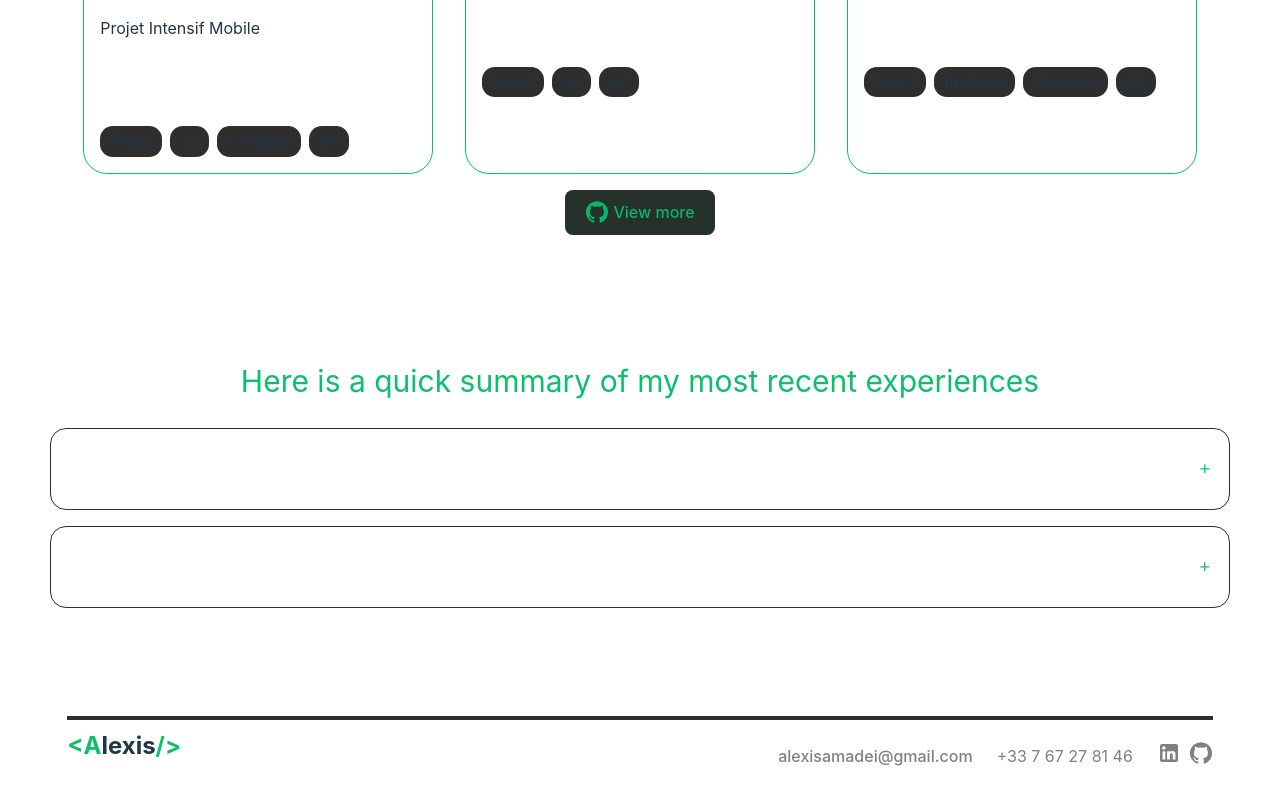
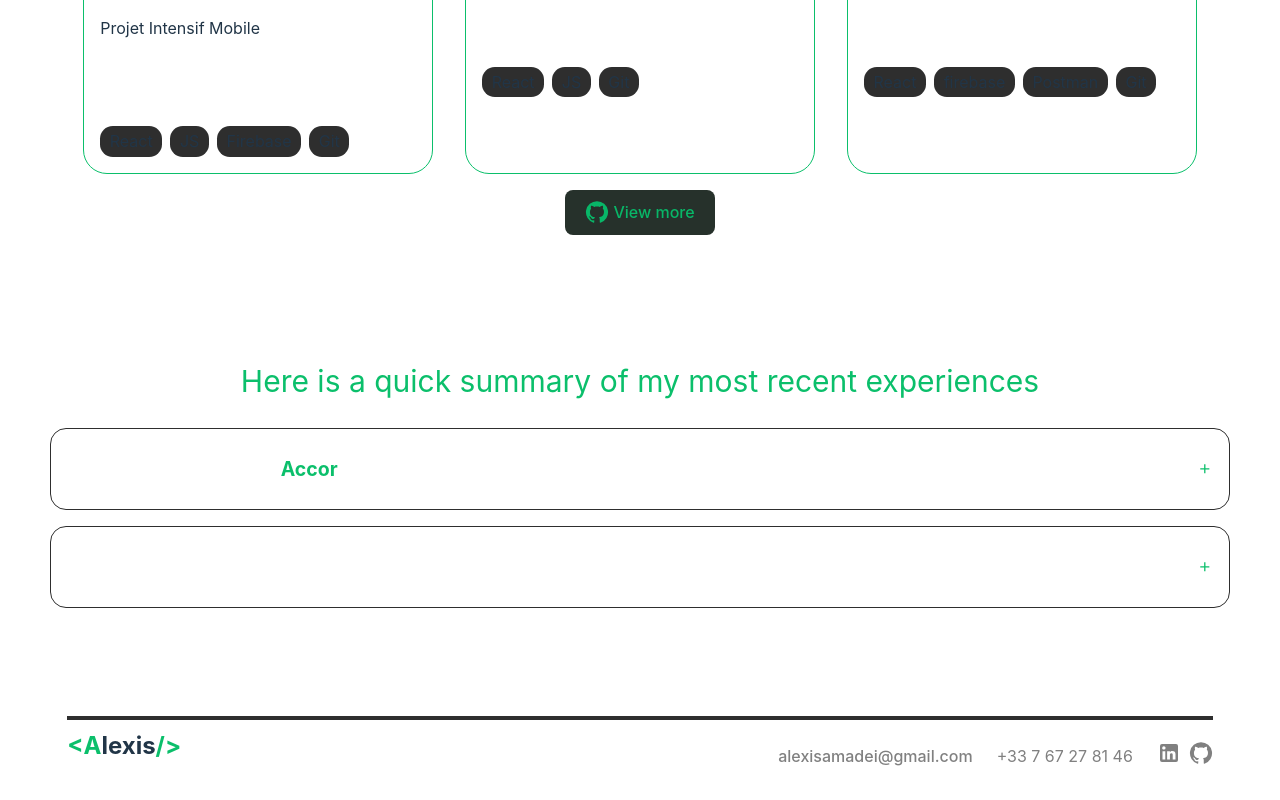
Before and after one commit to AlexisAmadei/my-portfolio, a React (Vite) app: page / in a window 1280 px wide. Shown: the part 1546-2346 px from the top of the page. Built offline with nearby package versions, Linux system fonts and the light colour scheme; the HTML template or start-up script is replaced by a standard one.

Commit message:
[EDI] change design of experience title

```diff
--- a/src/components/ContentExp.jsx
+++ b/src/components/ContentExp.jsx
@@ -6,14 +6,15 @@ import { LocationOn } from '@mui/icons-material';
 export default function ContentExp() {
   const experiences = [
     {
-      name: 'Frontend developer @ Accor',
+      name: 'Frontend developer',
+      company:'Accor',
       date: '2023 (2 months)',
       description: 'Lorem ipsum dolor sit amet',
       location: 'Issy-les-Moulineaux, France',
       skills: ['TypeScript', 'Python', 'GitLab', 'Splunk', 'Leaflet'],
     },
     {
-      name: 'This portfolio ',
+      name: 'This Portfolio',
       date: '∞',
       description: `The website your eyes are currently on`,
       location: 'Paris, France',
@@ -25,7 +26,6 @@ export default function ContentExp() {
     const updatedShowDetails = [...showDetails];
     updatedShowDetails[index] = !showDetails[index];
     setShowDetails(updatedShowDetails);
-    console.log('details => ', showDetails);
   };
 
   return (
@@ -36,7 +36,11 @@ export default function ContentExp() {
       {experiences.map((exp, index) => (
         <div key={index} className='experience-item'>
           <div className='experience-item-preview'>
-            <h2>{exp.name}</h2>
+            <h2>
+              {exp.name}
+              {exp?.company !== undefined && exp?.company !== '' ? ' at ' : exp?.company}
+              <span style={{ color: 'var(--color-accent)' }}>{exp?.company}</span>
+            </h2>
             <div className='experience-item-preview-rightSide'>
               <p style={{ fontSize: 'larger' }}>{exp.date}</p>
               <span style={{ cursor:'pointer' }} onClick={() => handleToggleDetails(index)}>
@@ -50,10 +54,10 @@ export default function ContentExp() {
           </div>
           {showDetails[index] ? (
             <div className='experience-item-details'>
-              <p id='location'><LocationOn />{exp?.location}</p>
-              <p id='description'>{exp?.description}</p>
+              <p id='location'><LocationOn />{exp.location}</p>
+              <p id='description'>{exp.description}</p>
               <div className='experience-item-skills'>
-                {exp?.skills.map((skill, index) => (
+                {exp.skills.map((skill, index) => (
                   <p key={index}>{skill}</p>
                 ))}
               </div>
```
